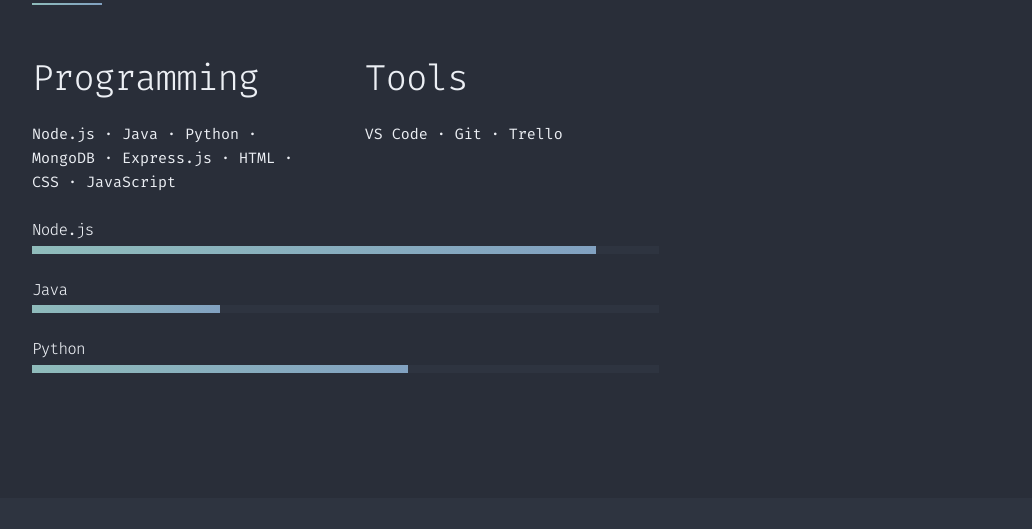
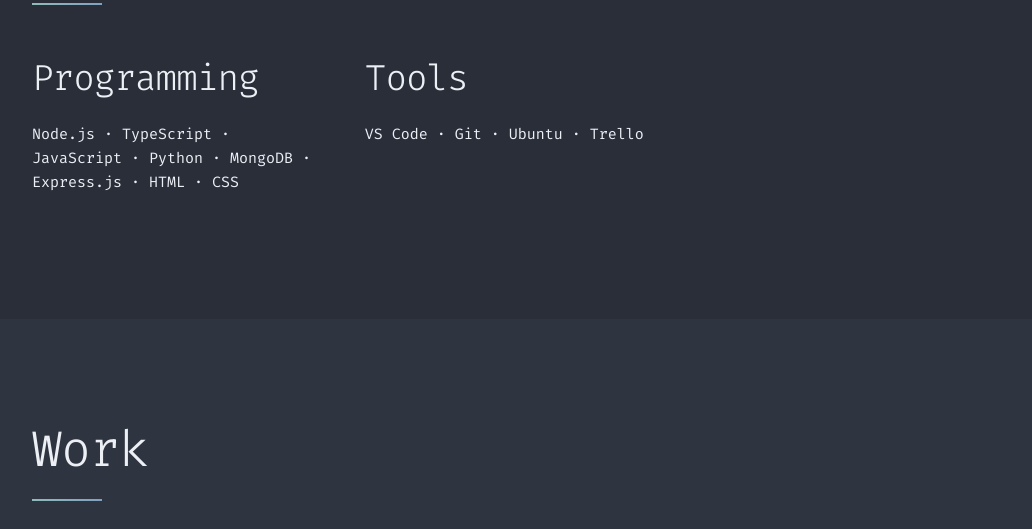
Before and after one commit to MaximilianHagelstam/MaximilianHagelstam.github.io, a plain HTML site: page index.html in a window 1280 px wide. Shown: the part 1340-1869 px from the top of the page, without its empty margins (128-1160 px from the left). Drawn offline with Linux system fonts and the light colour scheme.

Commit message:
Remove progress bar

```diff
--- a/index.html
+++ b/index.html
@@ -59,37 +59,12 @@
             <div class="row">
                 <div class="one-third column">
                     <h3>Programming</h3>
-                    <p>Node.js · Java · Python · MongoDB · Express.js · HTML · CSS · JavaScript</p>
+                    <p>Node.js · TypeScript · JavaScript · Python · MongoDB · Express.js · HTML · CSS</p>
                 </div>
 
                 <div class="one-third column">
                     <h3>Tools</h3>
-                    <p>VS Code · Git · Trello</p>
-                </div>
-            </div>
-
-            <div class="row">
-                <div class="eight columns">
-                    <div class="progressBar">
-                        <h4>Node.js</h4>
-                        <div class="progressBarContainer">
-                            <div class="progressBarValue value-90"></div>
-                        </div>
-                    </div>
-
-                    <div class="progressBar">
-                        <h4>Java</h4>
-                        <div class="progressBarContainer">
-                            <div class="progressBarValue value-30"></div>
-                        </div>
-                    </div>
-
-                    <div class="progressBar">
-                        <h4>Python</h4>
-                        <div class="progressBarContainer">
-                            <div class="progressBarValue value-60"></div>
-                        </div>
-                    </div>
+                    <p>VS Code · Git · Ubuntu · Trello</p>
                 </div>
             </div>
         </div>
```
